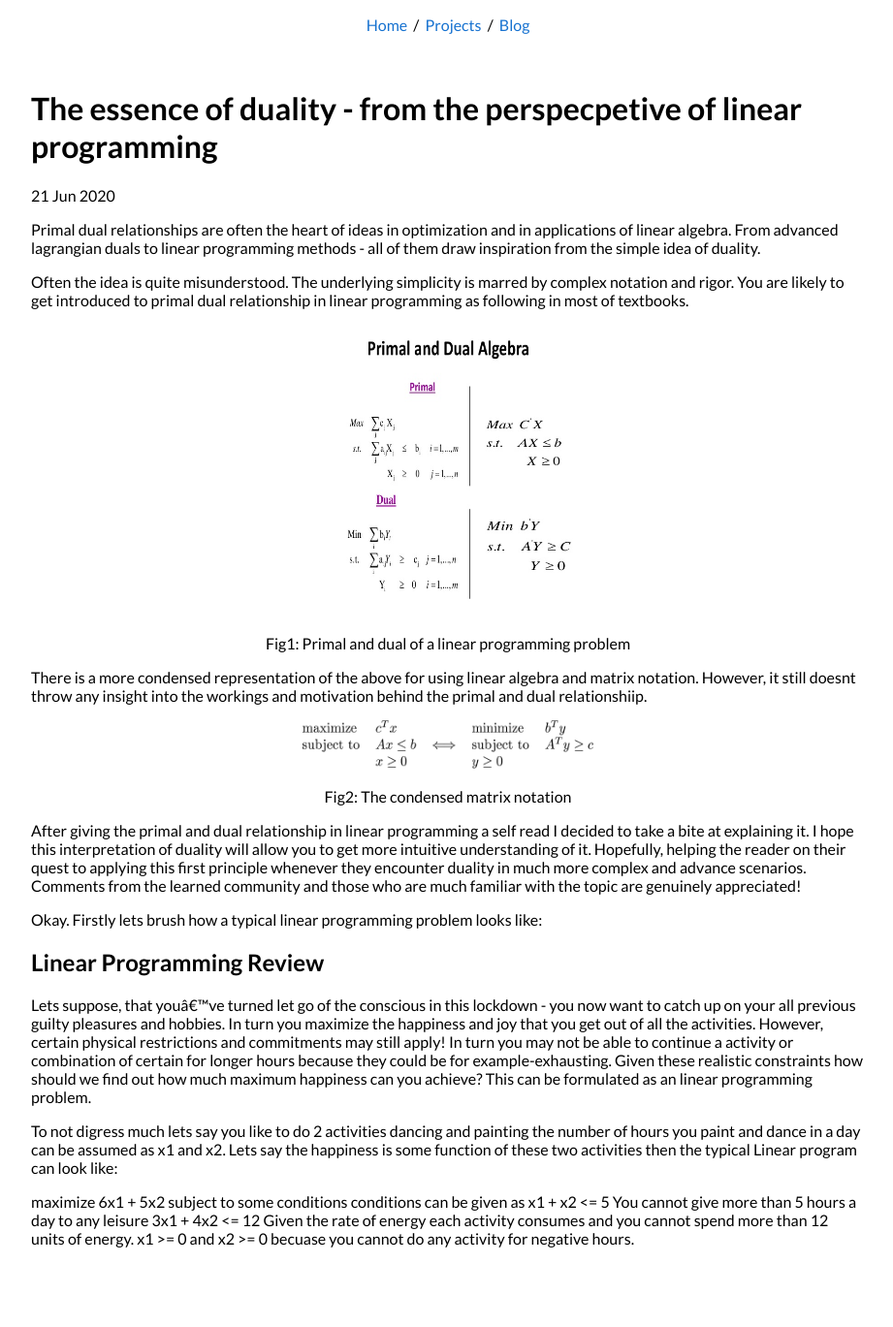
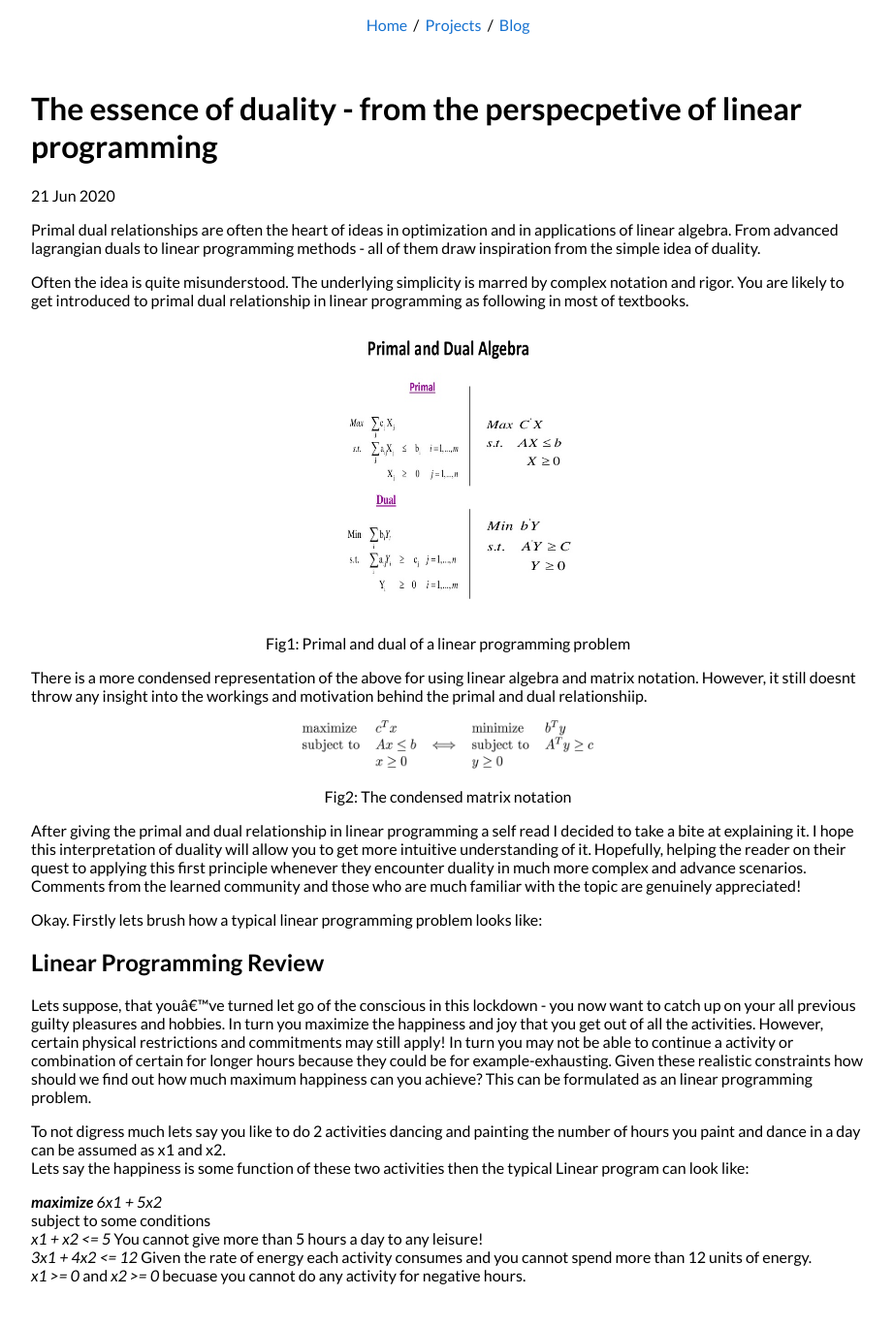
Before and after one commit to Anurag14/anurag14.github.io, a Jekyll site: the page built from _posts/2020-06-21-The-essence-of-duality.md, in a window 1280 px wide. Shown: the whole page at 97% size, without its empty margins (178-1099 px from the left). Built offline with Jekyll 4.4.1, drawn with Linux system fonts in a browser that asks for light colours; before the commit the page ends 1331 px from its top, so only the background shows below that.

Commit message:
Update 2020-06-21-The-essence-of-duality.md

```diff
--- a/_posts/2020-06-21-The-essence-of-duality.md
+++ b/_posts/2020-06-21-The-essence-of-duality.md
@@ -34,8 +34,8 @@ Lets suppose, that you've turned let go of the conscious in this lockdown - you
 To not digress much lets say you like to do 2 activities dancing and painting the number of hours you paint and dance in a day can be assumed as x1 and x2.
 Lets say the happiness is some function of these two activities then the typical Linear program can look like:
 
-maximize 6x1 + 5x2 subject to some conditions
-conditions can be given as
-x1 + x2 <= 5 You cannot give more than 5 hours a day to any leisure
-3x1 + 4x2 <= 12 Given the rate of energy each activity consumes and you cannot spend more than 12 units of energy.
-x1 >= 0 and x2 >= 0 becuase you cannot do any activity for negative hours.
+_**maximize** 6x1 + 5x2_
+subject to some conditions
+_x1 + x2 <= 5_ You cannot give more than 5 hours a day to any leisure!
+_3x1 + 4x2 <= 12_ Given the rate of energy each activity consumes and you cannot spend more than 12 units of energy.
+_x1 >= 0_ and _x2 >= 0_ becuase you cannot do any activity for negative hours.
```
